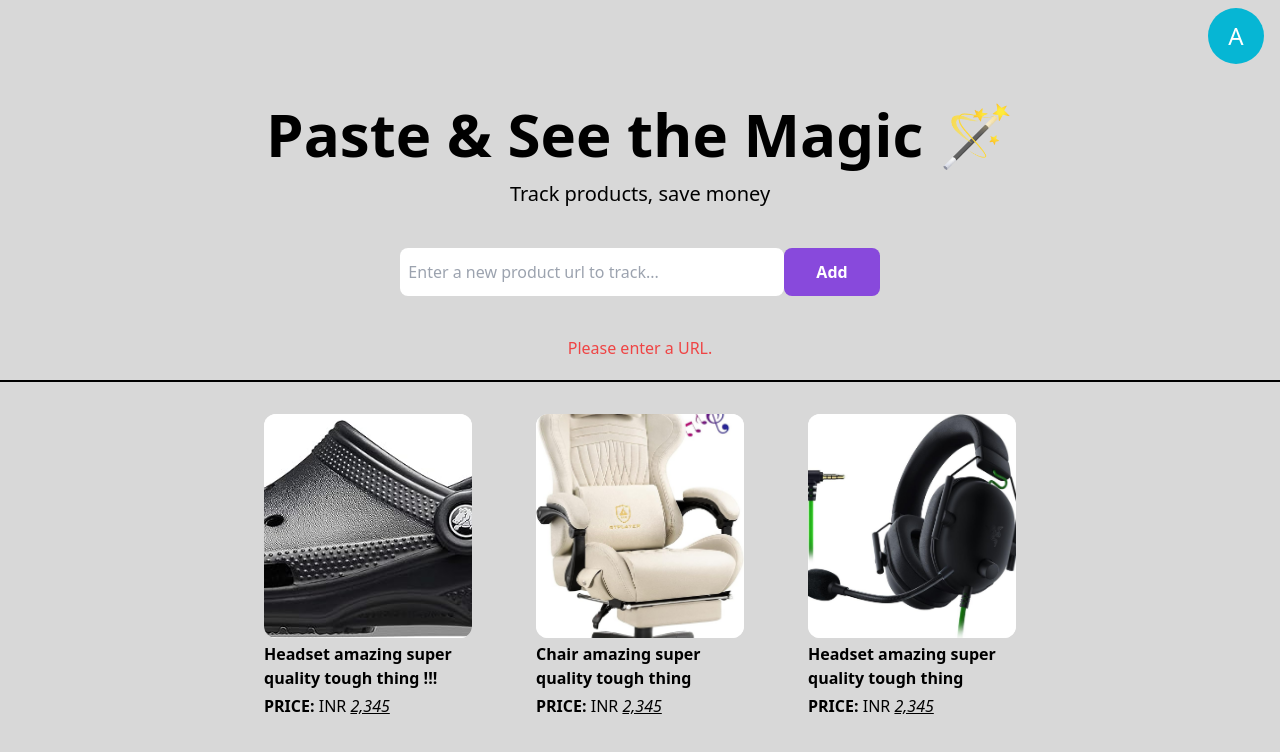
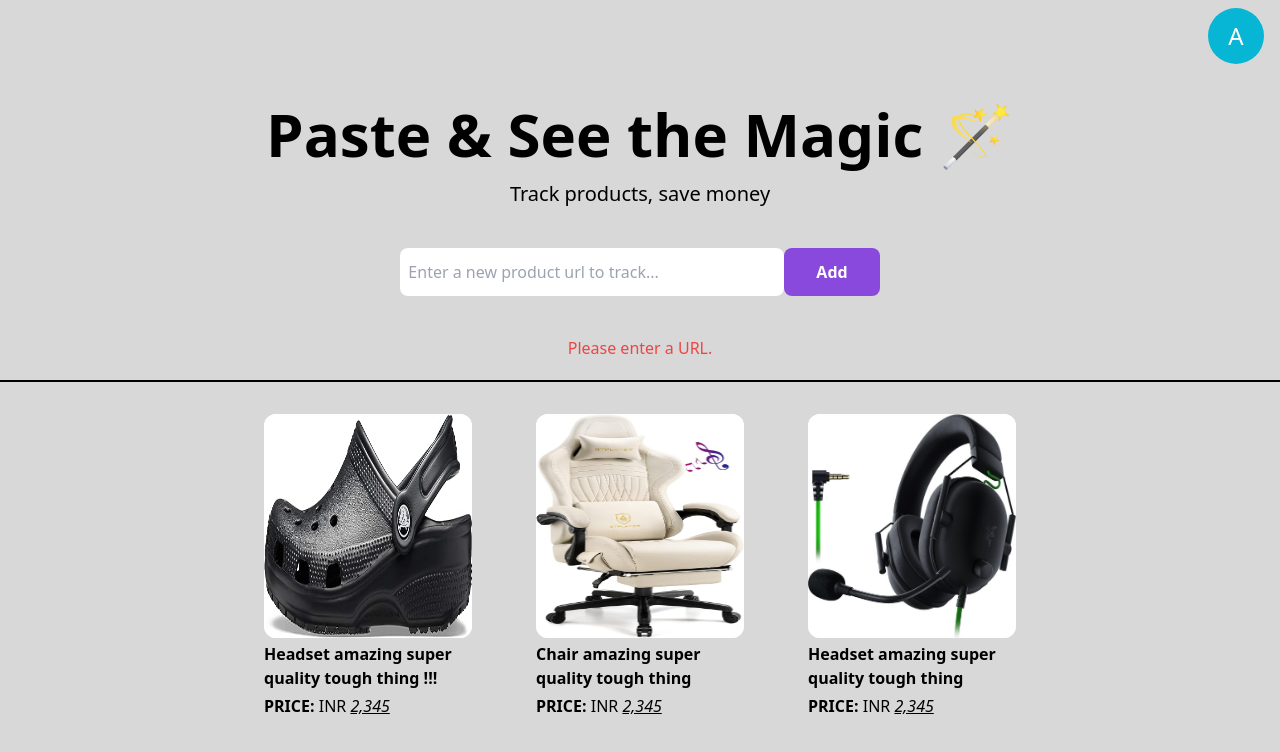
Before and after one commit to DeveloperAromal/PriceHwak, a Next.js app: page / in a window 1280 px wide. Shown: the top 752 px of the page. Built offline with nearby package versions, Linux system fonts and the light colour scheme.

Commit message:
Update BottomHero.tsx

```diff
--- a/app/components/BottomHero.tsx
+++ b/app/components/BottomHero.tsx
@@ -17,7 +17,6 @@ const BottomHero = () => {
                 src="/assets/images/crocs.jpg"
                 alt="img"
                 layout="fill"
-                objectFit="cover"
               />
             </div>
             <h4 className="title mb-1">
@@ -38,7 +37,6 @@ const BottomHero = () => {
                 src="/assets/images/chair.jpg"
                 alt="img"
                 layout="fill"
-                objectFit="cover"
               />
             </div>
             <h4 className="title mb-1">
@@ -59,7 +57,6 @@ const BottomHero = () => {
                 src="/assets/images/headset.jpg"
                 alt="img"
                 layout="fill"
-                objectFit="cover"
               />
             </div>
             <h4 className="title mb-1">
```
